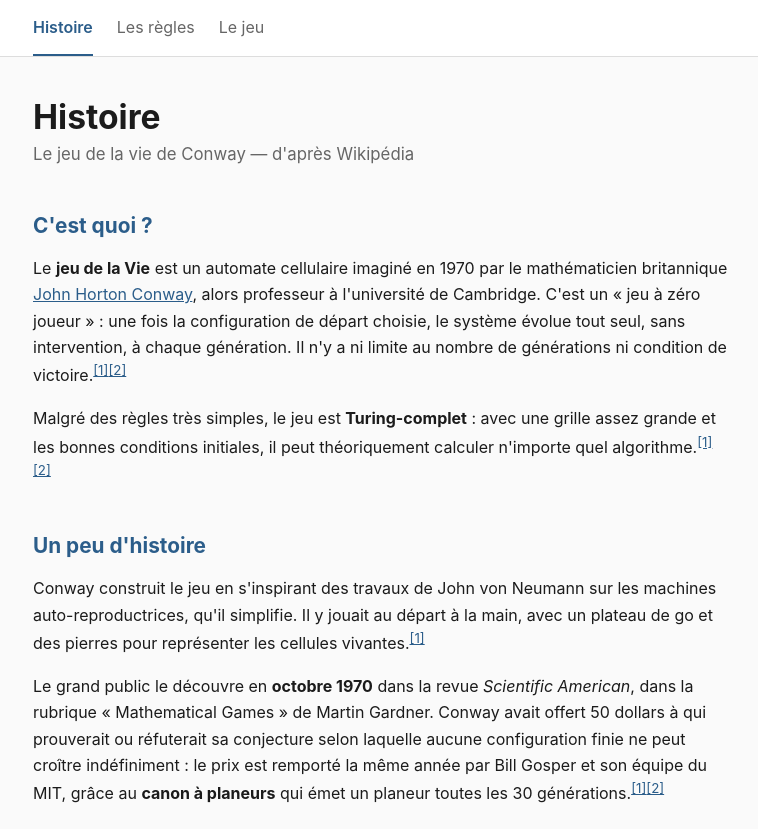
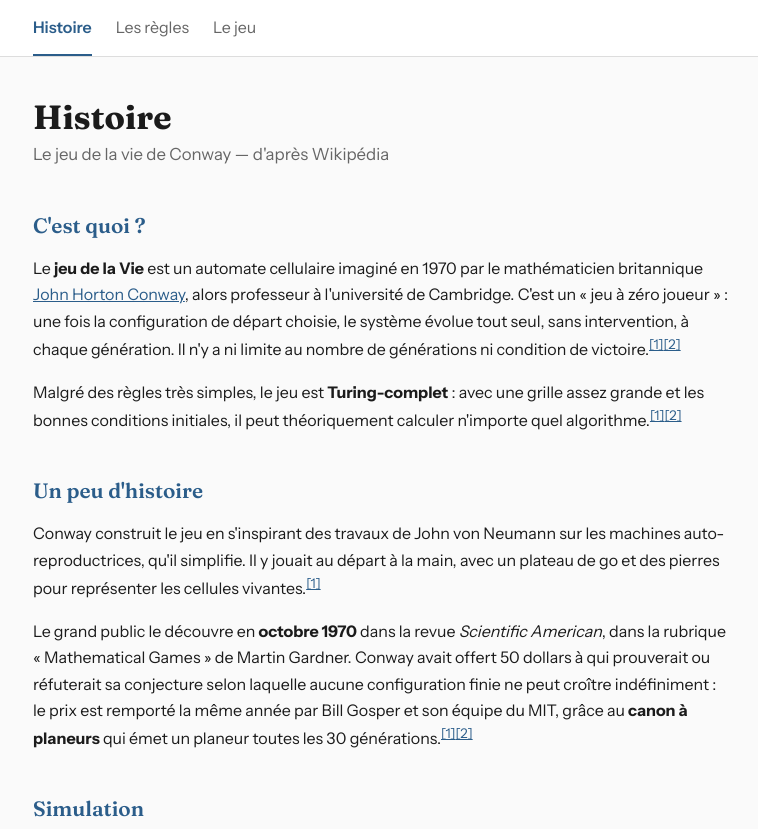
Before and after one commit to AcnoLite/thegameoflife, a plain HTML site: page index.html in a window 1280 px wide. Shown: the top 829 px of the page, without its empty margins (259-1017 px from the left). Drawn offline with Linux system fonts and the light colour scheme.

Commit message:
style: utilise Fraunces pour les titres et Instrument Sans pour le texte

```diff
--- a/index.html
+++ b/index.html
@@ -5,6 +5,9 @@
   <meta name="viewport" content="width=device-width, initial-scale=1.0">
   <meta name="description" content="Histoire du jeu de la vie de Conway, d'après Wikipédia.">
   <title>Histoire — The Game of Life</title>
+  <link rel="preconnect" href="https://fonts.googleapis.com">
+  <link rel="preconnect" href="https://fonts.gstatic.com" crossorigin>
+  <link href="https://fonts.googleapis.com/css2?family=Fraunces:opsz,wght@9..144,400;9..144,600;9..144,700&amp;family=Instrument+Sans:wght@400;500;600;700&amp;display=swap" rel="stylesheet">
   <link rel="stylesheet" href="style.css">
 </head>
 <body>
--- a/style.css
+++ b/style.css
@@ -14,7 +14,9 @@ body {
   margin: 0;
   background: var(--fond);
   color: var(--texte);
-  font: 16px/1.65 -apple-system, BlinkMacSystemFont, "Segoe UI", Roboto, Helvetica, Arial, sans-serif;
+  font-family: "Instrument Sans", sans-serif;
+  font-size: 16px;
+  line-height: 1.65;
 }
 
 main {
@@ -27,7 +29,9 @@ header { margin-bottom: 2rem; }
 
 h1 {
   margin: 0 0 .25rem;
+  font-family: "Fraunces", serif;
   font-size: 2.1rem;
+  font-weight: 700;
   line-height: 1.2;
 }
 
@@ -72,7 +76,9 @@ section { margin-top: 2.5rem; }
 
 h2 {
   margin: 0 0 .75rem;
+  font-family: "Fraunces", serif;
   font-size: 1.3rem;
+  font-weight: 600;
   color: var(--accent);
 }
 
```
Also changed, not shown: jeu.html (+3 -0 lines), regles.html (+3 -0 lines).
